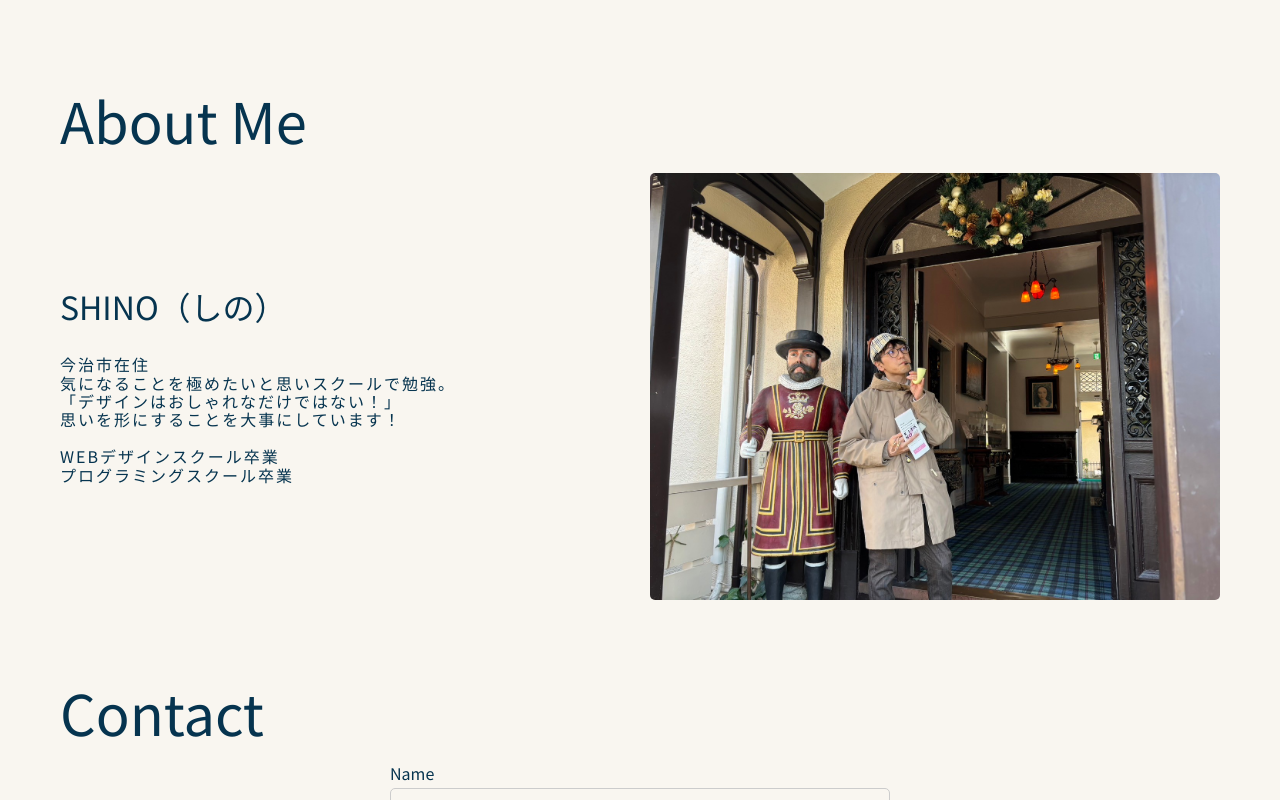
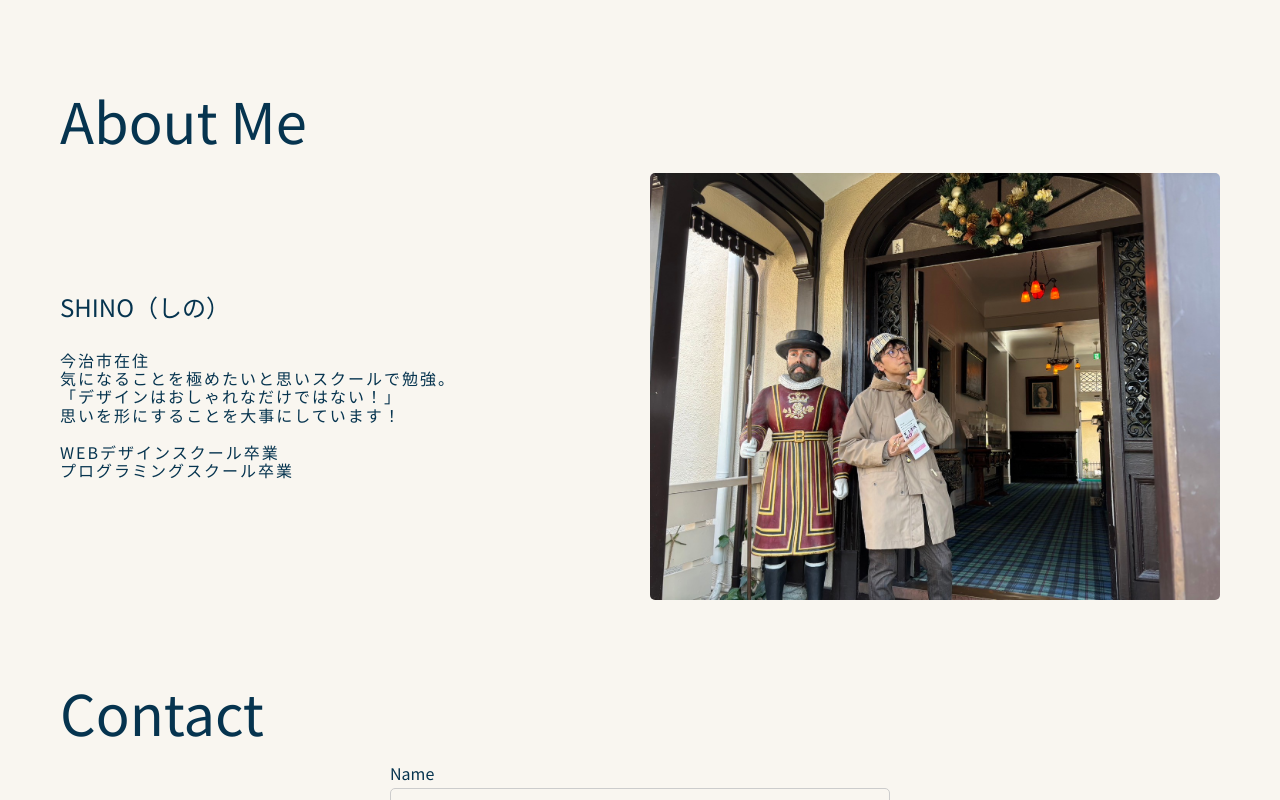
Before and after one commit to machatonbo/my_portfolio, a plain HTML site: page index.html in a window 1280 px wide. Shown: the part 1965-2765 px from the top of the page. Drawn offline with nearby package versions, Linux system fonts and the light colour scheme; some packages are replaced by stand-ins of ours; files whose address does not match are found by name.

Commit message:
correction

```diff
--- a/index.html
+++ b/index.html
@@ -124,7 +124,9 @@
       <p>&copy; 2025 Your Name</p>
     </div>
   </footer>
-
+  <!-- GSAP -->
+<script src="https://cdn.jsdelivr.net/npm/gsap@3.13.0/dist/gsap.min.js"></script>
+<script src="https://cdn.jsdelivr.net/npm/gsap@3.13.0/dist/ScrollTrigger.min.js"></script>
   <script src="js/script.js"></script>
 </body>
 </html>
--- a/js/script.js
+++ b/js/script.js
@@ -26,3 +26,56 @@ $(function() {
     $(this).toggleClass('active');
   });
 });
+
+gsap.fromTo(
+    ".works-grid",
+        1,
+        {
+            y: 50,
+            opacity: 0
+        },
+        {
+            y: 0,
+            opacity: 1,
+            scrollTrigger: {
+                trigger: ".work-item",
+                start: "top center",
+                markers: false
+            }
+        }
+)
+
+gsap.fromTo(
+    ".about-description",
+        1,
+        {
+            x: -100,
+            opacity: 0
+        },
+        {
+            x: 0,
+            opacity: 1,
+            scrollTrigger: {
+                trigger: ".about-description",
+                start: "top center",
+                markers: false
+            }
+        }
+)
+gsap.fromTo(
+    ".about-photo",
+        1,
+        {
+            x: 100,
+            opacity: 0
+        },
+        {
+            x: 0,
+            opacity: 1,
+            scrollTrigger: {
+                trigger: ".about-photo",
+                start: "center center",
+                markers: false
+            }
+        }
+)
--- a/scss/style.scss
+++ b/scss/style.scss
@@ -77,7 +77,7 @@ main {
     position: relative; /* 疑似要素を配置するための基準 */
     width: 100%;
     height: 250px;
-    background: url("../img/20240708_140503.jpg") center center no-repeat;
+    background: url("../img/image_Photo.jpg") center center no-repeat;
     background-size: cover;
     margin-top: 120px;
     overflow: hidden; /* はみ出した部分を隠す */
@@ -89,7 +89,7 @@ main {
         left: 0;
         width: 100%;
         height: 100%;
-        background-color: rgba(108, 108, 108, 0.251); /* スモークの色と透明度 */
+        background-color: rgba(255, 255, 255, 0.474); /* スモークの色と透明度 */
         z-index: 1; /* 画像の上に重ねる */
     }
 }
@@ -117,7 +117,7 @@ main {
       .about-description {
         flex: 1; /* descriptionが伸びるように */
         h3{
-            font-size: 32px;
+            font-size: 24px;
             margin-bottom: 30px;
         }
         p{
```
Also changed, not shown: css/style.css, css/style.min.css, img/SHINO.jpg, img/prateek-katyal-bQIgHc6AHUI-unsplash.jpg (added), 3 other files.
